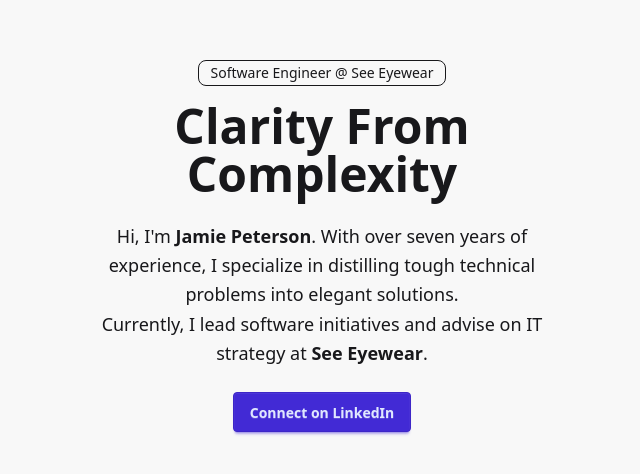
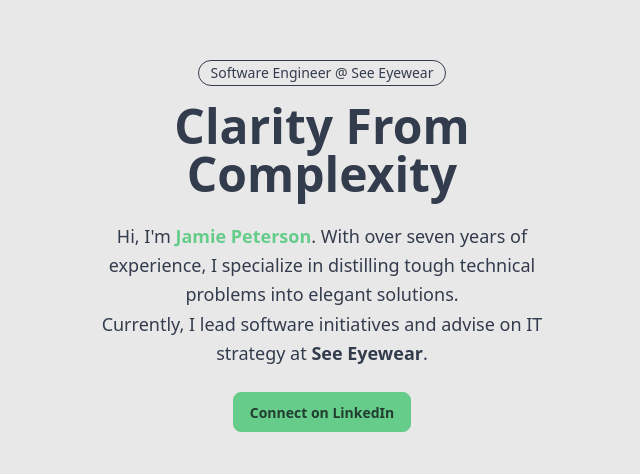
Before and after one commit to jpeter61/homepage, a React (Vite) app: page / in a window 1280 px wide. Shown: the part 154-628 px from the top of the page, without its empty margins (318-958 px from the left). Built offline with nearby package versions, Linux system fonts and the light colour scheme.

Commit message:
update styling

```diff
--- a/package.json
+++ b/package.json
@@ -7,8 +7,7 @@
     "dev": "vite",
     "build": "tsc -b && vite build",
     "lint": "eslint .",
-    "preview": "vite preview",
-    "deploy": "wrangler deploy"
+    "preview": "vite preview"
   },
   "dependencies": {
     "@tailwindcss/vite": "^4.1.18",
--- a/src/App.tsx
+++ b/src/App.tsx
@@ -15,7 +15,7 @@ export default function App() {
           </h1>
 
           <p className="py-6 text-lg leading-relaxed">
-            Hi, I'm <span className="font-semibold">Jamie Peterson</span>.
+            Hi, I'm <span className="font-semibold text-primary">Jamie Peterson</span>.
             With over seven years of experience, I specialize in distilling tough
             technical problems into elegant solutions.
             <br className="hidden md:block" /> {/* Line break on desktop for readability */}
--- a/src/index.css
+++ b/src/index.css
@@ -1,2 +1,4 @@
 @import "tailwindcss";
-@plugin "daisyui";
+@plugin "daisyui"{
+    themes: emerald --default, forest --prefersdark;
+};
```
